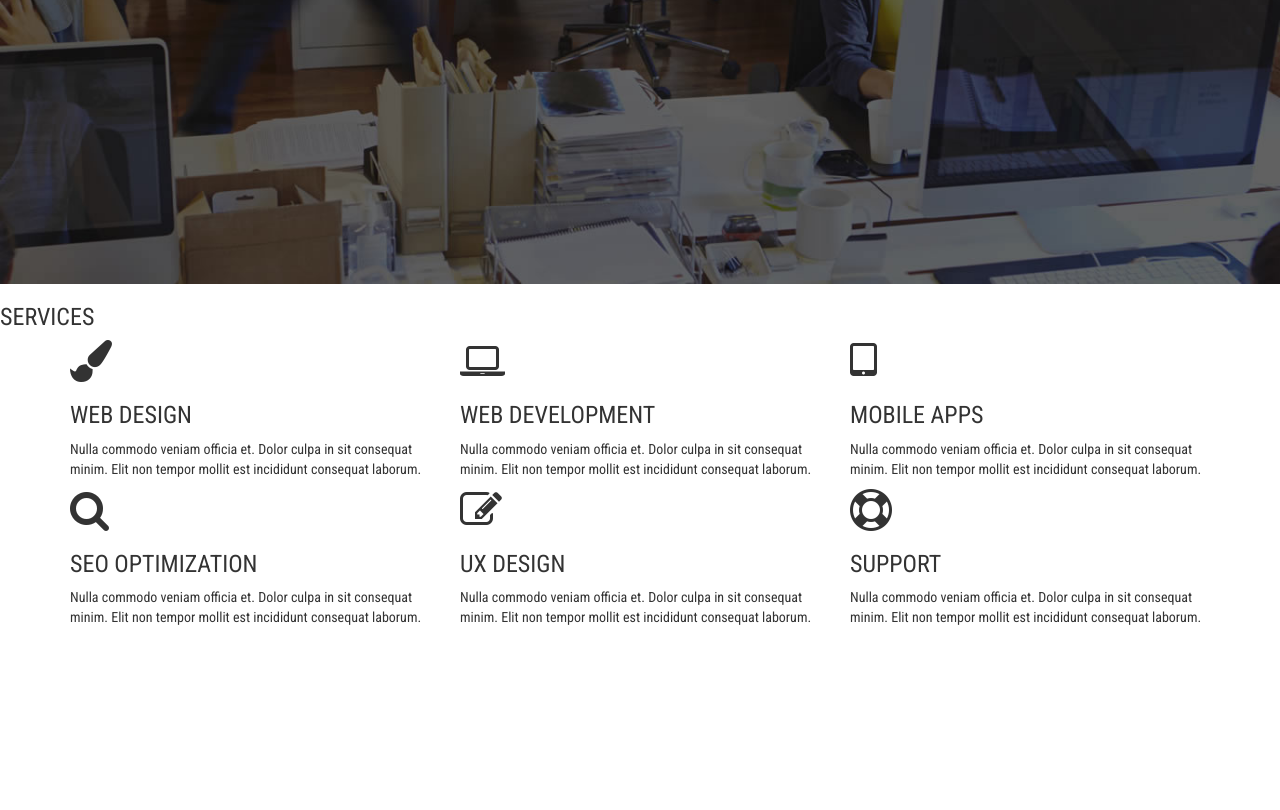
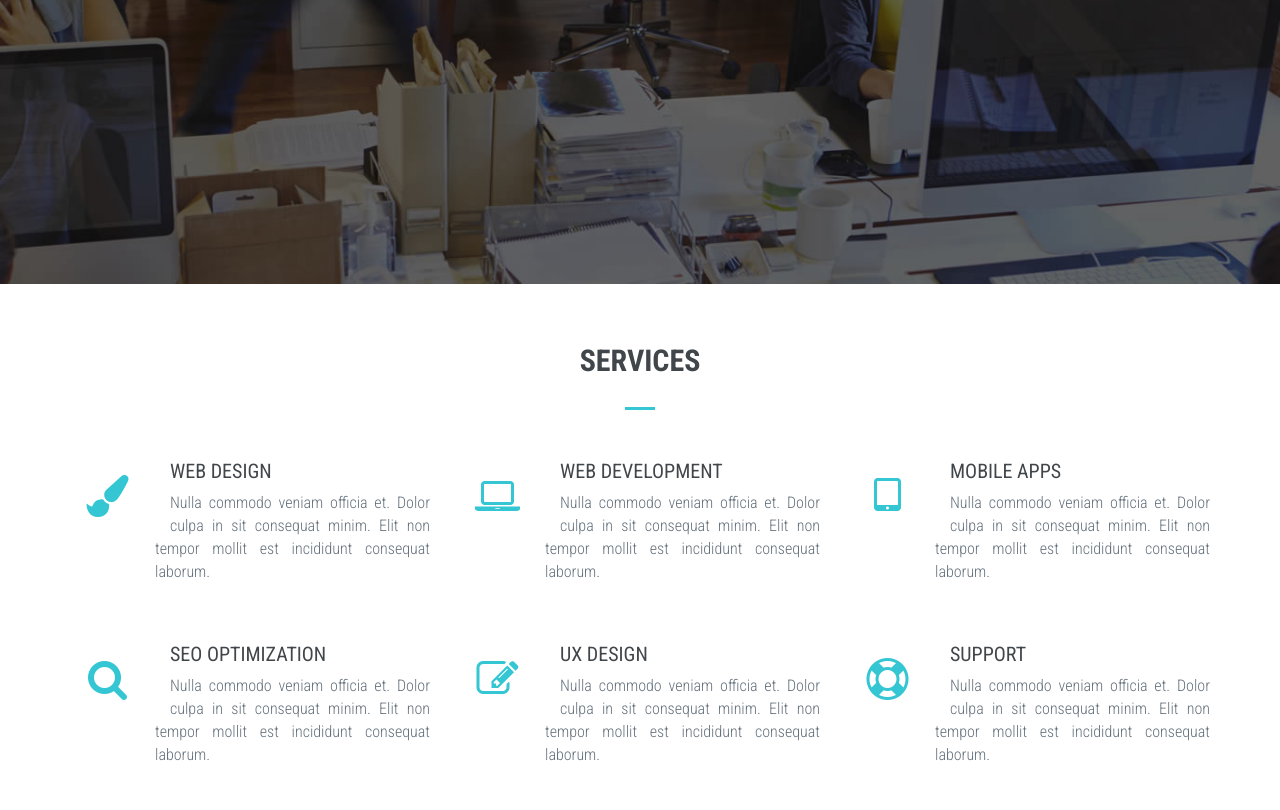
Before and after one commit to Sunshinet/Vesco, a website: page index.html in a window 1280 px wide. Shown: the part 516-1326 px from the top of the page. Before the commit the page ends 1153 px from the top, so only its background shows below. Drawn offline with nearby package versions, Linux system fonts and the light colour scheme.

Commit message:
Add files via upload
add services section

```diff
--- a/css/style.css
+++ b/css/style.css
@@ -1,22 +1,17 @@
-/*====================================================
-                DEFAULT VALUES:
 
-                Font Family                 : Roboto Condensed
-
-                Greenish Blue               : #34c6d3       (Buttons, Icons, Links, Lines & Backgrounds)
-                Steel Gray                  : #41464b       (Headings)
-                Blue Bayoux                 : #64707b       (Paragraphs)
-                White                       : #fff          (Text With Black Backgrounds)
-                Black                       : #000
-
-======================================================*/
 html, body{
     height: 100%;
 }
 body {
     font-family: 'Roboto Condensed', sans-serif;
 }
+p {
+ color: #64707b;
+ font-size: 16px;
+ font-weight: 300;
+}
 h3{
+    color: #41464b;
     text-transform: uppercase;
 }
 
@@ -87,7 +82,59 @@ h3{
     animation-delay: .3s;
     animation-duration: .6s;
 }
-#home-btn{
+#home-btn {
     animation-delay: 1s;
     animation-duration: .5s;
 }
+
+/* CONTENT(GENERIC) */
+
+.content-box{
+    padding: 60px 0 60px 0;
+}
+.content-title h3 {
+    font-size: 30px;
+    font-weight: bold;
+    text-align: center;
+    margin: 0 0 30px 0;
+}
+
+.content-title-underline {
+    width: 30px;
+    height: 3px;
+    background-color: #34c6d3;
+    margin: 0 auto 30px auto;
+}
+
+/* SERVICES  */
+
+.service-item {
+  padding: 20px 0 20px 0;
+  margin-bottom: 20px;
+  cursor: pointer;
+}
+.service-item-icon i{
+    color: #34c6d3;
+    float: left;
+    padding: 15px;
+    margin-right: 25px;
+    width: 75px;
+    height: 75px;
+    text-align: center;
+}
+
+.service-item:hover .service-item-icon i {
+  color: white;
+  background-color: #34c6d3;
+}
+
+.service-item-title h3 {
+  font-size: 20px;
+  font-weight:400;
+  margin: 0 0 10px 0;
+}
+.service-item-description p {
+  margin: 0;
+  padding-left: 85px;
+  text-align: justify;
+}
```
